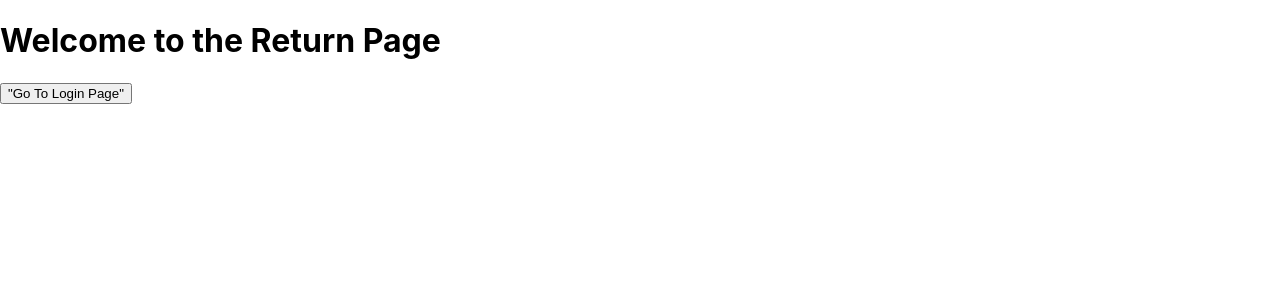
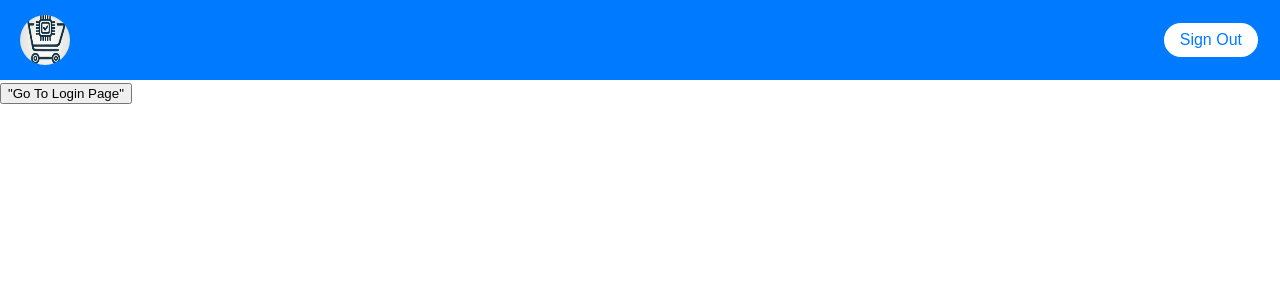
Before and after one commit to shrikarthangavel/17530_Apple, a React (Create React App) app in the folder client/: page /home/management/checkout/return in a window 1280 px wide. Shown: the top 300 px of the page. Built offline with nearby package versions, Linux system fonts and the light colour scheme.

Commit message:
created a basic header

```diff
--- /dev/null
+++ b/client/src/components/Header.css
@@ -0,0 +1,39 @@
+.header {
+    display: flex;
+    justify-content: space-between;
+    align-items: center;
+    background-color: #007bff;
+    padding: 10px 20px;
+    height: 60px;
+    position: fixed;
+    top: 0;
+    left: 0;
+    right: 0;
+    z-index: 1000;
+  }
+
+  .profile-img {
+    width: 50px;
+    height: 50px;
+    border-radius: 50%;
+  }
+
+  .signout-btn {
+    background-color: #ffffff;
+    border: 2px solid #007bff;
+    color: #007bff;
+    padding: 8px 16px;
+    font-size: 16px;
+    border-radius: 25px;
+    cursor: pointer;
+    transition: background-color 0.3s ease, color 0.3s ease;
+  }
+
+  .signout-btn:hover {
+    background-color: #007bff;
+    color: #ffffff;
+  }
+
+  .login-container {
+    margin-top: 80px;
+  }
--- /dev/null
+++ b/client/src/components/Header.jsx
@@ -0,0 +1,17 @@
+import profilePic from './jessaLogo.png';
+import './Header.css';
+
+function Header() {
+    return (
+      <header className="header">
+        <img
+          className="profile-img"
+          src={profilePic}
+          alt="profile"
+        />
+        <button className="signout-btn">Sign Out</button>
+      </header>
+    );
+  }
+
+export default Header;
--- a/client/src/components/HomePage.jsx
+++ b/client/src/components/HomePage.jsx
@@ -1,5 +1,6 @@
 import React from 'react'
 import { useNavigate } from 'react-router-dom';
+import Header from './Header';
 
 function HomePage() {
   const navigate = useNavigate();
@@ -7,7 +8,9 @@ function HomePage() {
     navigate('/home/management');
   }
     return (
+
     <div>
+      <Header />
       <h1>Welcome to the Home Page</h1>
       <button onClick={goToManagementPage}>"Go To Management Page"</button>
     </div>
--- a/client/src/components/ManagementPage.jsx
+++ b/client/src/components/ManagementPage.jsx
@@ -1,5 +1,7 @@
 import React from 'react'
 import { useNavigate } from 'react-router-dom';
+import Header from './Header';
+
 
 function ManagementPage() {
   const navigate = useNavigate();
@@ -8,6 +10,7 @@ function ManagementPage() {
   }
     return (
     <div>
+      <Header />
       <h1>Welcome to the Management Page</h1>
       <button onClick={goToCheckoutPage}>"Go To Checkout Page"</button>
     </div>
--- a/client/src/components/ReturnPage.jsx
+++ b/client/src/components/ReturnPage.jsx
@@ -1,5 +1,7 @@
 import React from 'react'
 import { useNavigate } from 'react-router-dom';
+import Header from './Header';
+
 
 function ReturnPage() {
   const navigate = useNavigate();
@@ -8,6 +10,7 @@ function ReturnPage() {
   }
     return (
     <div>
+      <Header />
       <h1>Welcome to the Return Page</h1>
       <button onClick={goToLoginPage}>"Go To Login Page"</button>
     </div>
```
Also changed, not shown: client/src/App.css (line endings or trailing spaces), client/src/components/jessaLogo.png (added).
